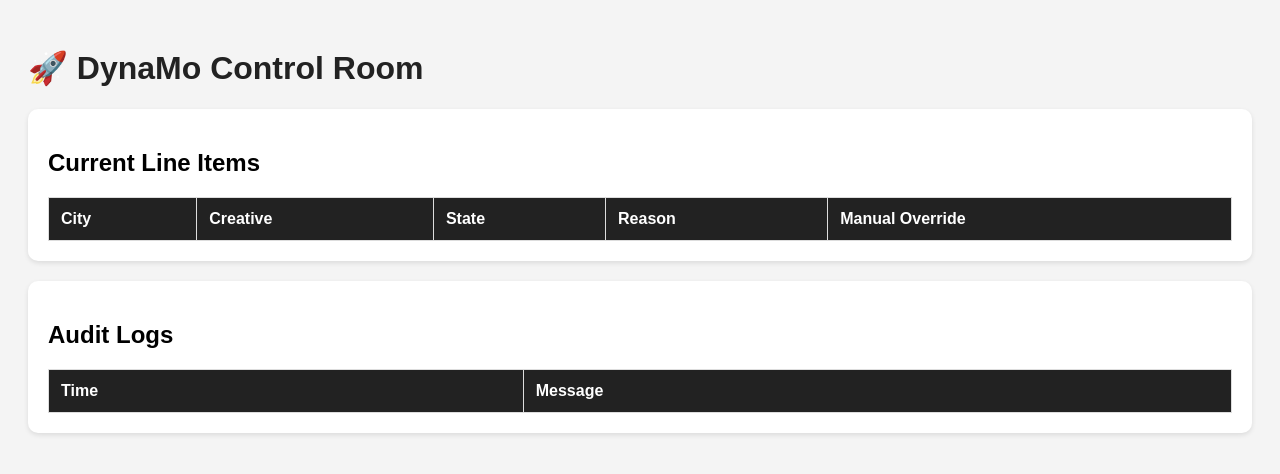
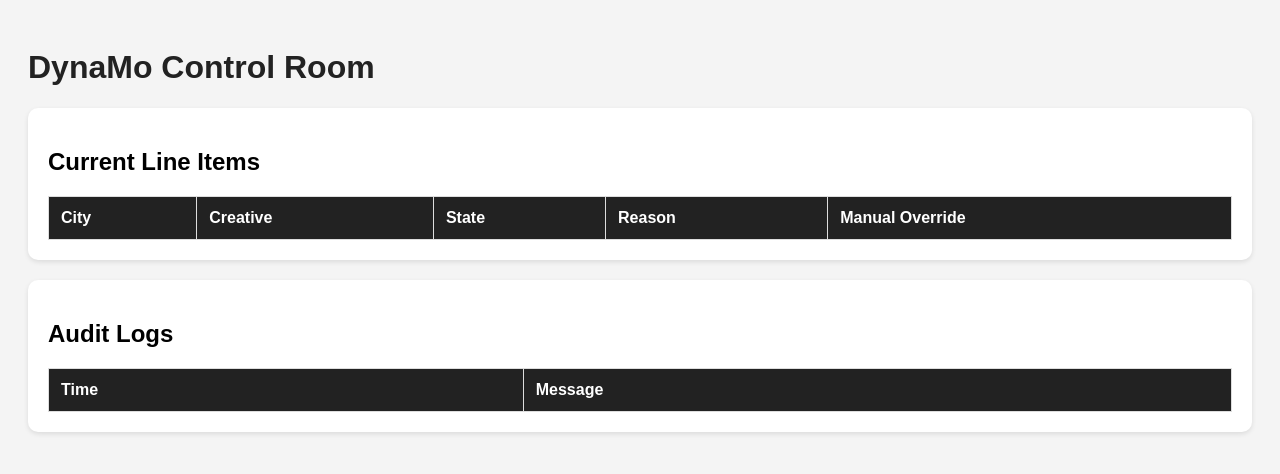
Before and after one commit to zainullashariff/dynamo-mvp, a plain HTML site: page frontend/index.html in a window 1280 px wide. Drawn offline with Linux system fonts and the light colour scheme; no server answers.

Commit message:
Remove emoji from dashboard

```diff
--- a/frontend/index.html
+++ b/frontend/index.html
@@ -100,7 +100,7 @@
 
 <body>
 
-  <h1>🚀 DynaMo Control Room</h1>
+  <h1>DynaMo Control Room</h1>
 
   <!-- ====================== -->
   <!-- CURRENT LINE ITEMS -->
```
